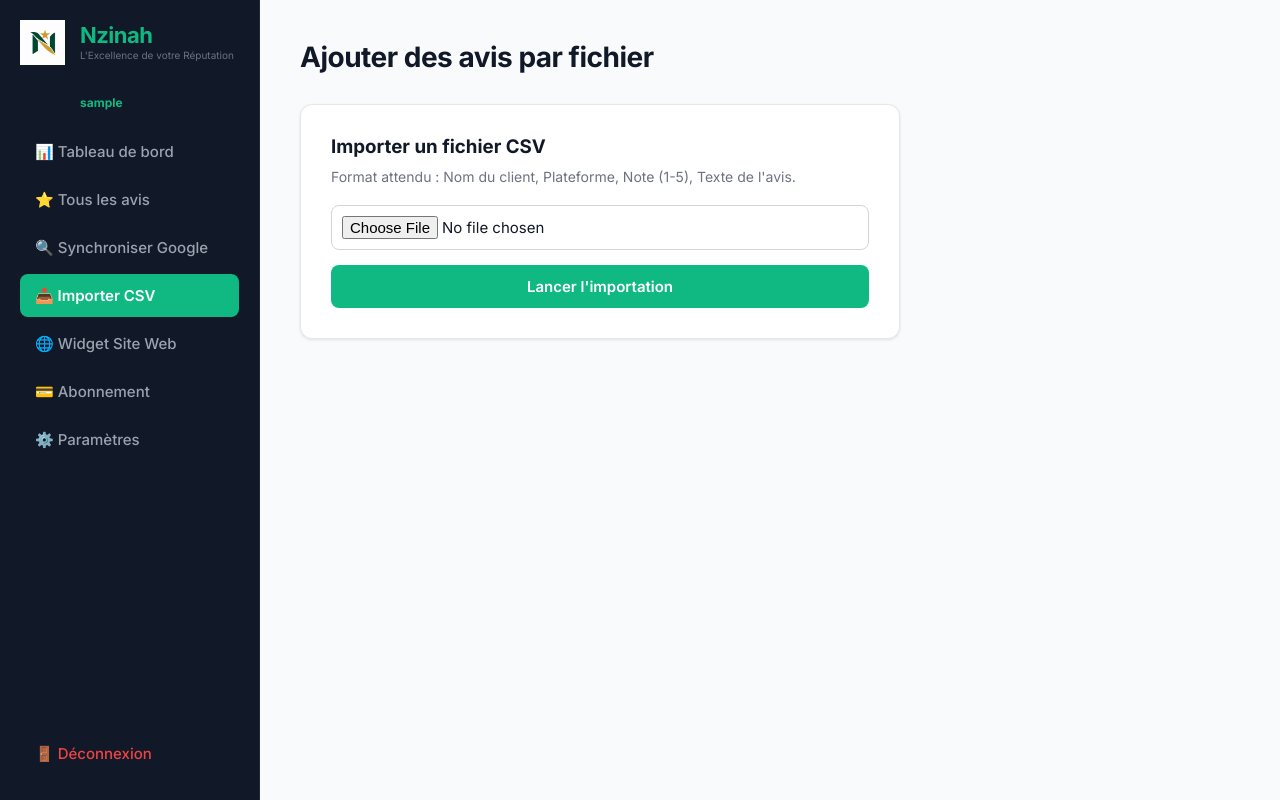
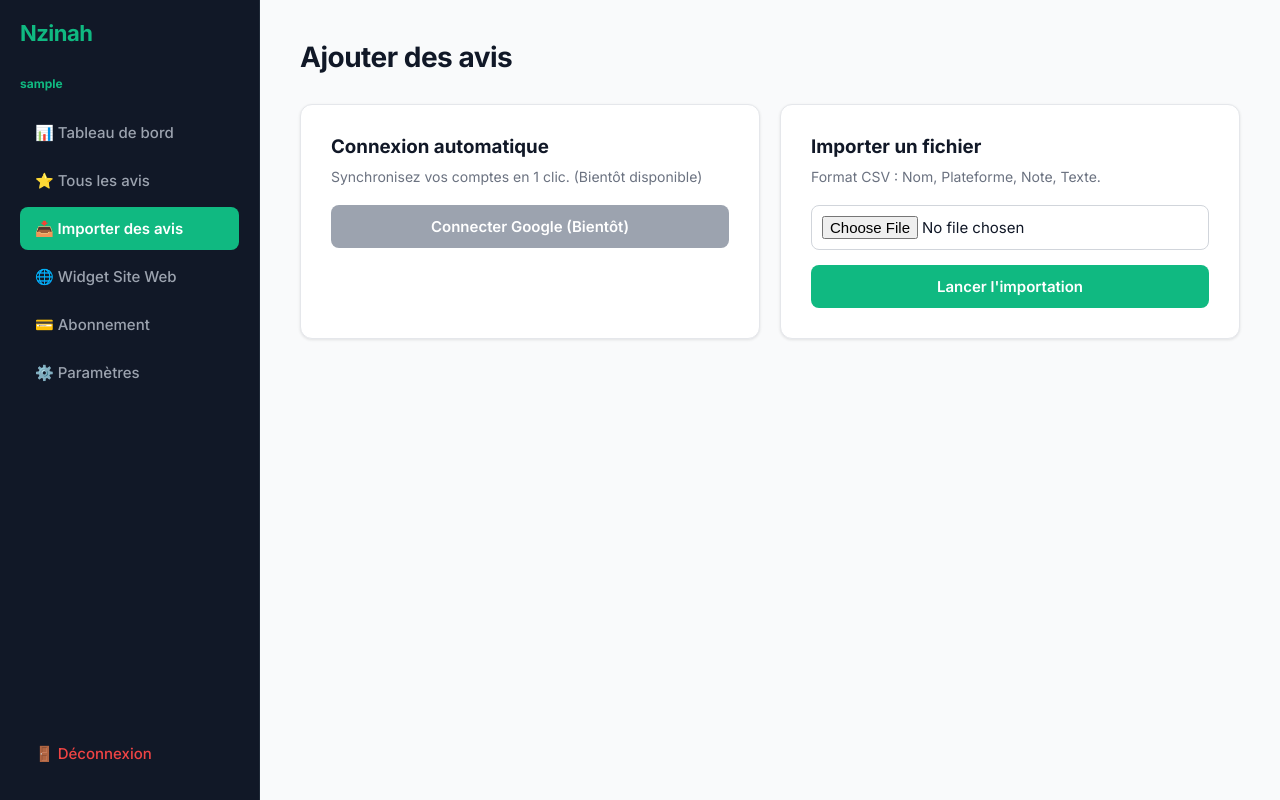
Before and after one commit to kenfack30/Nzinah, a Flask app: page /importer in a window 1280 px wide. Run offline with Flask 3, Linux system fonts and the light colour scheme; the visitor is signed in with stand-in values (Sample User, id 1); some libraries are stand-ins or nearby versions.

Commit message:
Update importer.html

```diff
--- a/templates/importer.html
+++ b/templates/importer.html
@@ -2,23 +2,16 @@
 <html lang="fr">
 <head>
     <meta charset="UTF-8">
-    <title>Importer CSV - Nzinah</title>
+    <title>Importer des avis - Nzinah</title>
     <link rel="stylesheet" href="{{ url_for('static', filename='style.css') }}">
 </head>
 <body>
     <div class="sidebar">
-        <div style="display: flex; align-items: center; gap: 15px; margin-bottom: 30px;">
-            <img src="{{ url_for('static', filename='logo.png') }}" alt="Nzinah" style="width: 45px; height: 45px; object-fit: contain;">
-            <div>
-                <h2 style="color: #10b981; font-size: 22px; margin: 0; font-weight: 800; line-height: 1;">Nzinah</h2>
-                <p style="color: #6b7280; font-size: 10px; margin: 0; margin-top: 3px;">L'Excellence de votre Réputation</p>
-            </div>
-        </div>
-        <div style="font-size: 12px; color: #10b981; margin-bottom: 20px; font-weight: bold; padding-left: 60px;">{{ current_user.nom_entreprise }}</div>
+        <h2>Nzinah</h2>
+        <div style="font-size: 12px; color: #10b981; margin-bottom: 20px; font-weight: bold;">{{ current_user.nom_entreprise }}</div>
         <a href="{{ url_for('accueil') }}">📊 Tableau de bord</a>
         <a href="{{ url_for('tous_les_avis') }}">⭐ Tous les avis</a>
-        <a href="{{ url_for('synchroniser_google') }}">🔍 Synchroniser Google</a>
-        <a href="{{ url_for('importer') }}" class="active">📥 Importer CSV</a>
+        <a href="{{ url_for('importer') }}" class="active">📥 Importer des avis</a>
         <a href="{{ url_for('widget') }}">🌐 Widget Site Web</a>
         <a href="{{ url_for('abonnement') }}">💳 Abonnement</a>
         <a href="{{ url_for('parametres') }}">⚙️ Paramètres</a>
@@ -37,12 +30,20 @@
         {% endwith %}
 
         <div class="header">
-            <h1>Ajouter des avis par fichier</h1>
+            <h1>Ajouter des avis</h1>
         </div>
 
-        <div style="background: white; padding: 30px; border-radius: 12px; box-shadow: 0 1px 3px rgba(0,0,0,0.1); border: 1px solid #e5e7eb; max-width: 600px;">
-            <h3 style="margin-bottom: 10px; color: #111827;">Importer un fichier CSV</h3>
-            <p style="color: #6b7280; font-size: 14px; margin-bottom: 20px;">Format attendu : Nom du client, Plateforme, Note (1-5), Texte de l'avis.</p>
+        <div style="display: grid; grid-template-columns: 1fr 1fr; gap: 20px; margin-bottom: 30px;">
+            <div style="background: white; padding: 30px; border-radius: 12px; box-shadow: 0 1px 3px rgba(0,0,0,0.1); border: 1px solid #e5e7eb;">
+                <h3 style="margin-bottom: 10px; color: #111827;">Connexion automatique</h3>
+                <p style="color: #6b7280; font-size: 14px; margin-bottom: 20px;">Synchronisez vos comptes en 1 clic. (Bientôt disponible)</p>
+                <!-- Le bouton dangereux a été supprimé ici -->
+                <button class="btn-primary" style="display: block; width: 100%; text-align: center; background-color: #9ca3af; cursor: not-allowed;" disabled>Connecter Google (Bientôt)</button>
+            </div>
+
+            <div style="background: white; padding: 30px; border-radius: 12px; box-shadow: 0 1px 3px rgba(0,0,0,0.1); border: 1px solid #e5e7eb;">
+                <h3 style="margin-bottom: 10px; color: #111827;">Importer un fichier</h3>
+                <p style="color: #6b7280; font-size: 14px; margin-bottom: 20px;">Format CSV : Nom, Plateforme, Note, Texte.</p>
                 <form method="POST" enctype="multipart/form-data">
                     <div class="form-group" style="margin-bottom: 15px;">
                         <input type="file" name="fichier_csv" accept=".csv" required style="padding: 10px; border: 1px solid #d1d5db; border-radius: 8px; width: 100%;">
@@ -51,5 +52,6 @@
                 </form>
             </div>
         </div>
+    </div>
 </body>
 </html>
```
Lines whose indentation alone changed are shown as unchanged.
